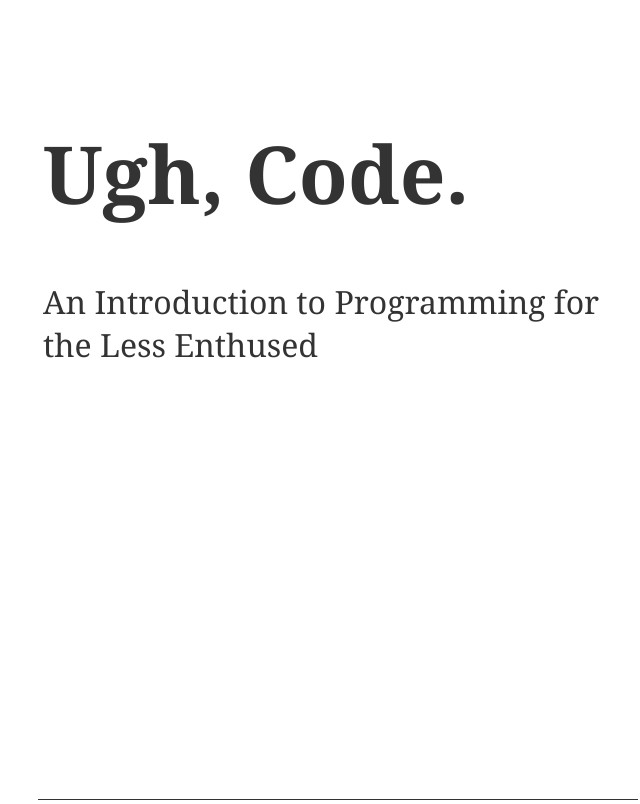
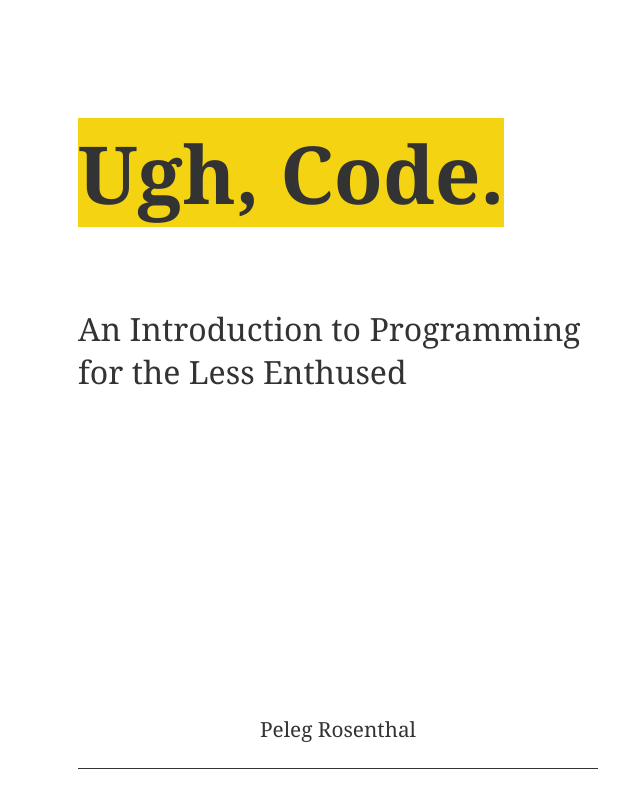
Before and after one commit to ughcode/ughcode.github.io, a plain HTML site: page index.html in a window 1280 px wide. Shown: the top 804 px of the page, without its empty margins (302-942 px from the left). Drawn offline with Linux system fonts and the light colour scheme.

Commit message:
viewport

```diff
--- a/build.js
+++ b/build.js
@@ -25,7 +25,9 @@
       .split(delimiter)
       .forEach(function (part, index, parts) {
 
-        if (index !== 0) { // not TOC
+        if (index === 0) { // TOC
+            part = part.replace(/(href=")#(.+)(")/g, "$1$2.html$3");
+        } else {
             if (index < parts.length - 1) { // not last one
                 matches = parts[index + 1].match(/<.*id="(.+)".*>(.+)<.+/);
                 part +=
--- a/index.html
+++ b/index.html
@@ -1,6 +1,7 @@
 <!DOCTYPE html>
 <html>
 <head>
+  <meta name="viewport" content="width=device-width, user-scalable=no">
   <link href='https://fonts.googleapis.com/css?family=Noto+Serif:400,400italic,700' rel='stylesheet' type='text/css'>
   <link rel='stylesheet' href='www/assets/style.css' media='all' type='text/css'>
   <title>Ugh, Code.</title>
@@ -10,6 +11,9 @@
   <div class='container cover'>
     <h1>Ugh, Code.</h1>
     <h2>An Introduction to Programming for the Less Enthused</h2>
+    <div class='bottom'>
+      <h3>Peleg Rosenthal</h3>
+    </div>
   </div>
 
   <div class='container'>
--- a/www/assets/style.css
+++ b/www/assets/style.css
@@ -12,10 +12,17 @@ a {
 
 h1 {
   font-size: 5em;
+  background-color: rgb(244, 211, 19);
+  display: inline-block;
 }
 
 h2 {
   font-size: 2em;
+  font-weight: 400;
+}
+
+h3 {
+  font-size: 1.3em;
   font-weight: 400;
 }
 
@@ -25,16 +32,31 @@ p {
 }
 
 .container {
-  padding: 5px;
+  padding: 10px 40px;
   max-width: 600px;
   margin: 0 auto;
   box-sizing: border-box;
-  border-bottom: 1px solid;
 }
 
 .cover {
   padding-top: 5%;
   min-height: 100%;
+  position: relative;
+}
+
+.bottom {
+  bottom: 0;
+  left: 0;
+  right: 0;
+  position: absolute;
+  padding: inherit;
+  text-align: center;
+}
+
+.bottom h3 {
+  border-bottom: 1px solid #333;
+  padding-bottom: 25px;
+  margin-top: -25px;
 }
 
 .prev {
```
Also changed, not shown: template.html (+1 -0 lines). Lines whose indentation alone changed are shown as unchanged.
